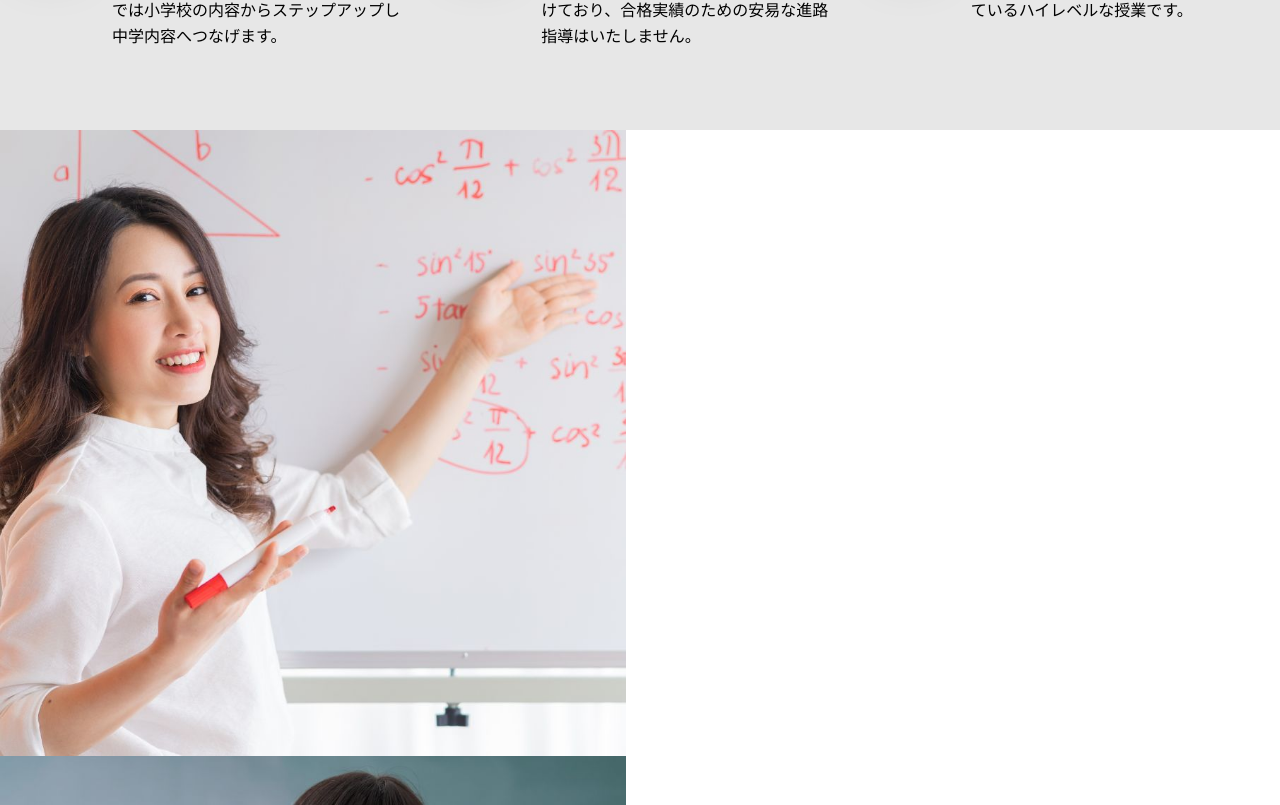
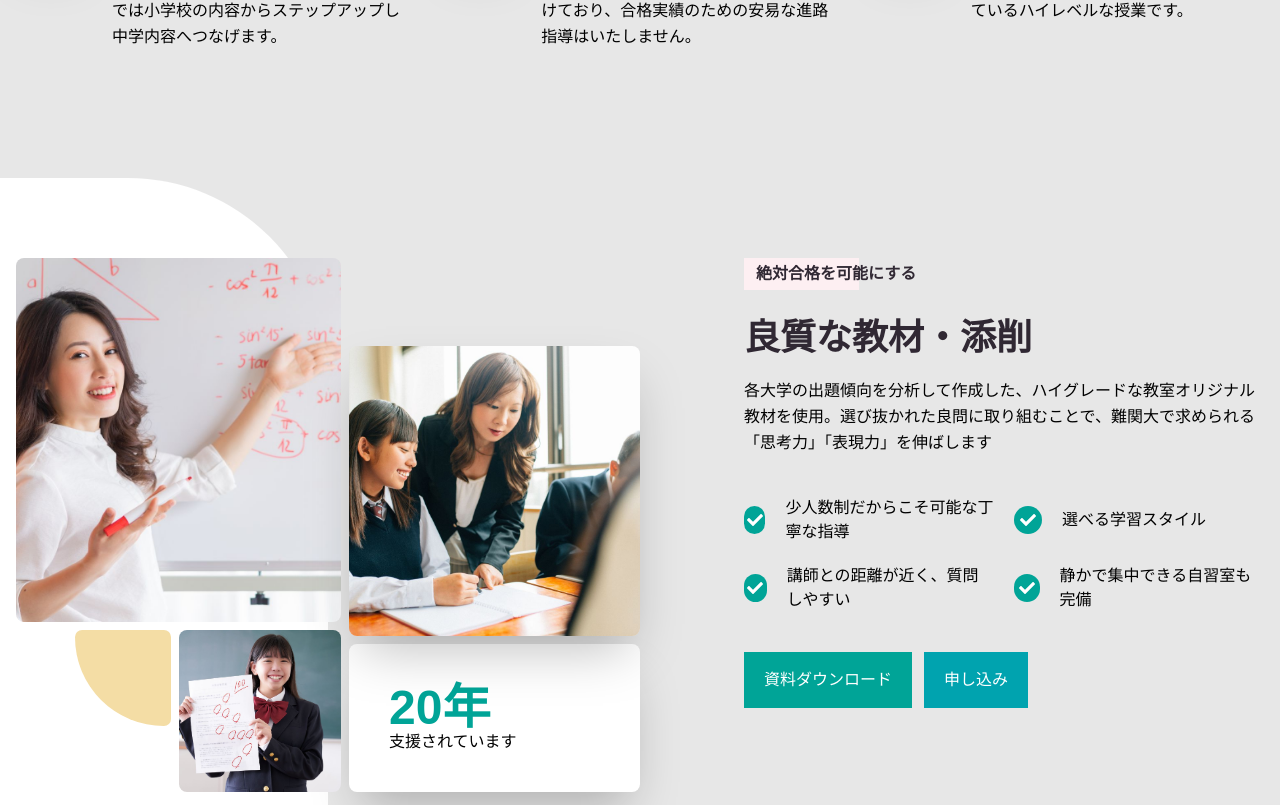
Before and after one commit to ISAWASHUN/homepage-nextjs, a Next.js app: page / in a window 1280 px wide. Shown: the part 1875-2680 px from the top of the page. Built offline with nearby package versions, Linux system fonts and the light colour scheme; a web font is replaced by a local one.

Commit message:
Solutionsの実装完了

```diff
--- a/app/components/Solutions.js
+++ b/app/components/Solutions.js
@@ -1,7 +1,10 @@
-import Image from 'next/image'
+'use client';
+import Image from 'next/image';
 import Link from 'next/link';
-import React from 'react'
+import React, { useEffect } from 'react';
 import { FaCheck } from 'react-icons/fa';
+import AOS from 'aos';
+import 'aos/dist/aos.css';
 
 const solutionsContent = {
   text: {
@@ -35,47 +38,82 @@ const solutionsContent = {
   },
 };
 
-const Solutions = () => {
+function Solutions() {
+  useEffect(() => {
+    AOS.init({
+      duration: 700,
+      easing: 'slide',
+      once: true,
+    });
+  });
   return (
-    <section>
-      <div>
-        <div>
+    <section id="solutions" className="py-32 bg-light  max-md:py-5 overflow-hidden">
+      <div className="container px-4 mx-auto flex">
+        <div className="lg:flex space-x-2 justify-between
+        max-md:flex max-md:flex-col
+        ">
           {/* 左 */}
-          <div>
-            <div>
-              <div>
+          <div className="lg:w-6/12 relative mb-10 lg:mb-0 z-10 before:content-[' '] before:absolute before:right-1/2 before:w-screen before:rounded-tr-[200px] before:z-[-1] before:rounded-br-3xl before:py-28 before:-top-20 before:bg-white before:-bottom-20
+          max-md:mt-28
+          ">
+            <div className="flex gap-2">
+              <div className="flex flex-col space-y-2">
                 <Image
                   src={solutionsContent.images.img1}
-                  alt="grow together"
                   width={626}
                   height={640}
+                  alt="img1"
+                  className="object-cover h-full w-full rounded-lg"
+                  data-aos="fade-right"
+                  data-aos-delay="200"
                 />
-              </div>
-              <div>
-                {/* 下の段 */}
-                <div>
-                  <div>
-                    <div/>
+
+                <div className="flex justify-end gap-2">
+                  {/* 下の段 */}
+                  <div className="w-4/12 flex">
+                    <div className="ml-auto">
+                      <div className="bg-yellowLight w-10 h-10 lg:w-24 lg:h-24 rounded-2xl rounded-bl-[200px]
+                      max-md:w-16 max-md:h-16 " />
+                    </div>
+                  </div>
+                  <div className="w-6/12">
+                    <Image
+                      src={solutionsContent.images.img3}
+                      width={626}
+                      height={640}
+                      alt="img3"
+                      className="object-cover h-full w-full rounded-lg"
+                      data-aos="fade-left"
+                      data-aos-delay="100"
+                    />
                   </div>
                 </div>
-                <div>
+              </div>
+
+              <div className="mt-auto">
+                <div className="flex flex-col gap-2">
                   <div>
-                    <Image src={solutionsContent.images.img3} width={626} height={640} alt='img3'/>
+                    <div className="bg-purpleLight w-10 h-10 lg:w-20 lg:h-20 rounded-2xl rounded-tr-[200px]
+                    max-md:w-14 max-md:h-14
+                    " />
                   </div>
-                </div>
-                <div>
                   <div>
-                    <div>
-                      <div/>
-                    </div>
-                    <div>
-                      <Image src={solutionsContent.images.img2} width={547} height={573} alt='img2'/>
-                    </div>
-                    <div>
-                      <div>
-                        <strong>{solutionsContent.experience.year}</strong>
-                        <span>{solutionsContent.experience.label}</span>
-                      </div>
+                    <Image
+                      src={solutionsContent.images.img2}
+                      width={547}
+                      height={573}
+                      alt="img2"
+                      className="object-cover h-full w-full rounded-lg shadow-2xl"
+                      data-aos="fade-up"
+                      data-aos-delay="300"
+                    />
+                  </div>
+                  <div>
+                    <div className="p-4 lg:p-10 shadow-2xl rounded-lg bg-white w-full leading-5">
+                      <strong className="block font-bold text-green text-xl lg:text-5xl">
+                        {solutionsContent.experience.year}
+                      </strong>
+                      <span>{solutionsContent.experience.label}</span>
                     </div>
                   </div>
                 </div>
@@ -83,27 +121,58 @@ const Solutions = () => {
             </div>
           </div>
           {/* 右 */}
-        <div>
-          <span>{solutionsContent.text.subTitle}</span>
-          <h2>{solutionsContent.text.Title}</h2>
-          <p>{solutionsContent.text.description}</p>
-          <ul>
-            {solutionsContent.text.features.map((feature, index) => (
-              <li key={index}>
-                <span><FaCheck/></span>
-                <span>{feature.title}</span>
-              </li>
-            ))}
-          </ul>
-          <div>
-            <Link href="/pricing"/>
-            <Link href="/pricing"/>
+          <div className="lg:w-5/12 relative z-10
+          max-md:order-first">
+            <span
+              className='inline-block py-1 pl-3 text-heading font-semibold relative mb-7 before:content-[" "] before:absolute before:w-2/3 before:bg-pinkLight before:left-0 before:top-0 before:bottom-0 before:-z-10'
+              data-aos="fade-up"
+              data-aos-delay="100"
+            >
+              {solutionsContent.text.subTitle}
+            </span>
+            <h2
+              className="text-heading text-2xl lg:text-4xl font-bold mb-5"
+              data-aos="fade-up"
+              data-aos-delay="200"
+            >
+              {solutionsContent.text.Title}
+            </h2>
+            <p className="text-body leading-relaxed mb-10"
+                data-aos="fade-up"
+                data-aos-delay="300">
+              {solutionsContent.text.description}
+            </p>
+            <ul className="grid grid-cols-1 sm:grid-cols-2 w-full gap-4 md:gap-5 mb-10"
+                data-aos="fade-left"
+                data-aos-delay="200">
+              {solutionsContent.text.features.map((item, index) => (
+                <li
+                  key={index}
+                  className="flex flex-grow items-center space-x-5"
+                >
+                  <span className="w-7 h-7 rounded-full bg-green flex items-center justify-center">
+                    <FaCheck className="text-white " />
+                  </span>
+                  <span>{item.title}</span>
+                </li>
+              ))}
+            </ul>
+            {/* ボタン */}
+            <div className="flex space-x-3"
+                data-aos="fade-up"
+                data-aos-delay="400">
+              <Link href={''} className="btnGreen">
+                資料ダウンロード
+              </Link>
+              <Link href={''} className="btnBlue">
+                申し込み
+              </Link>
+            </div>
           </div>
-        </div>
         </div>
       </div>
     </section>
-  )
+  );
 }
 
-export default Solutions
+export default Solutions;
```
